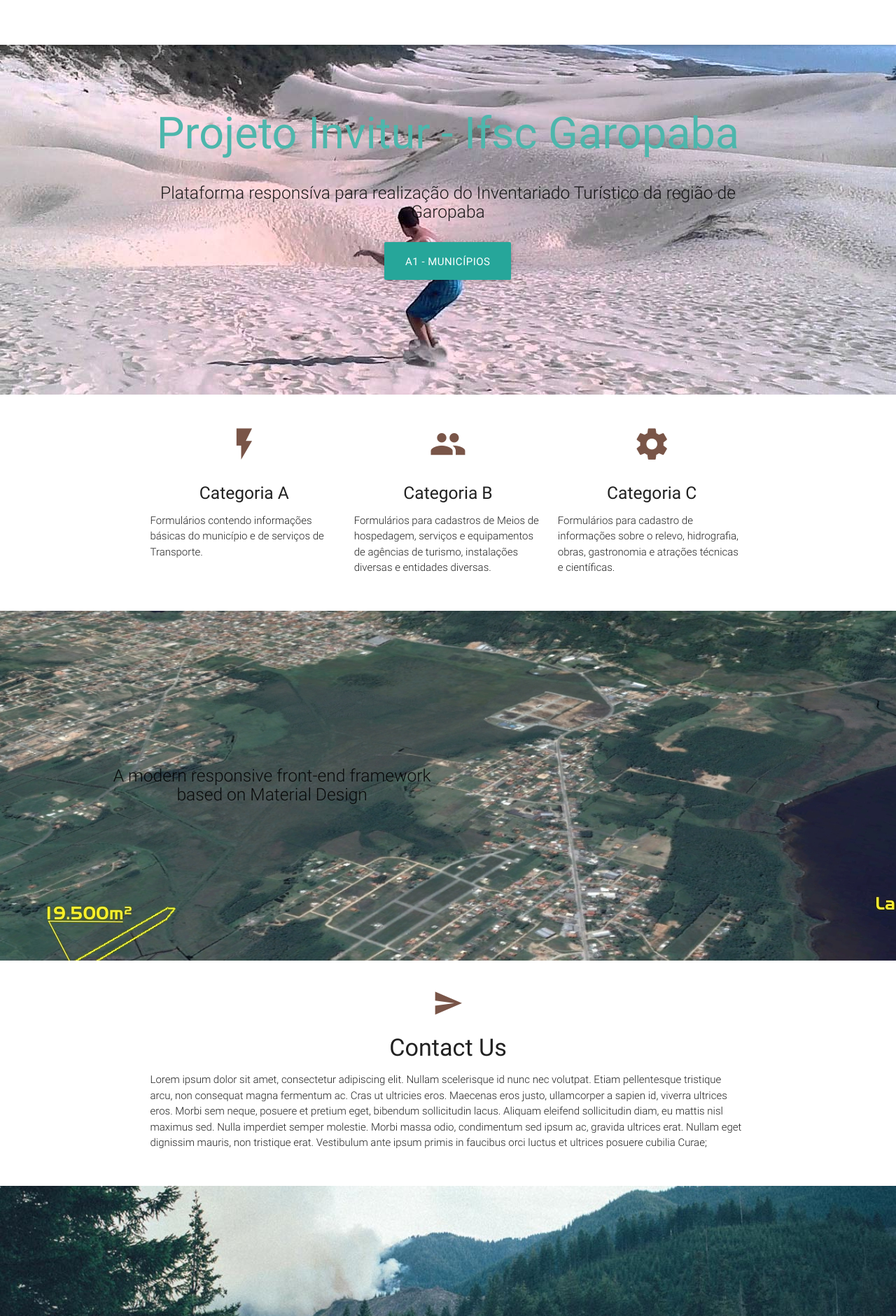
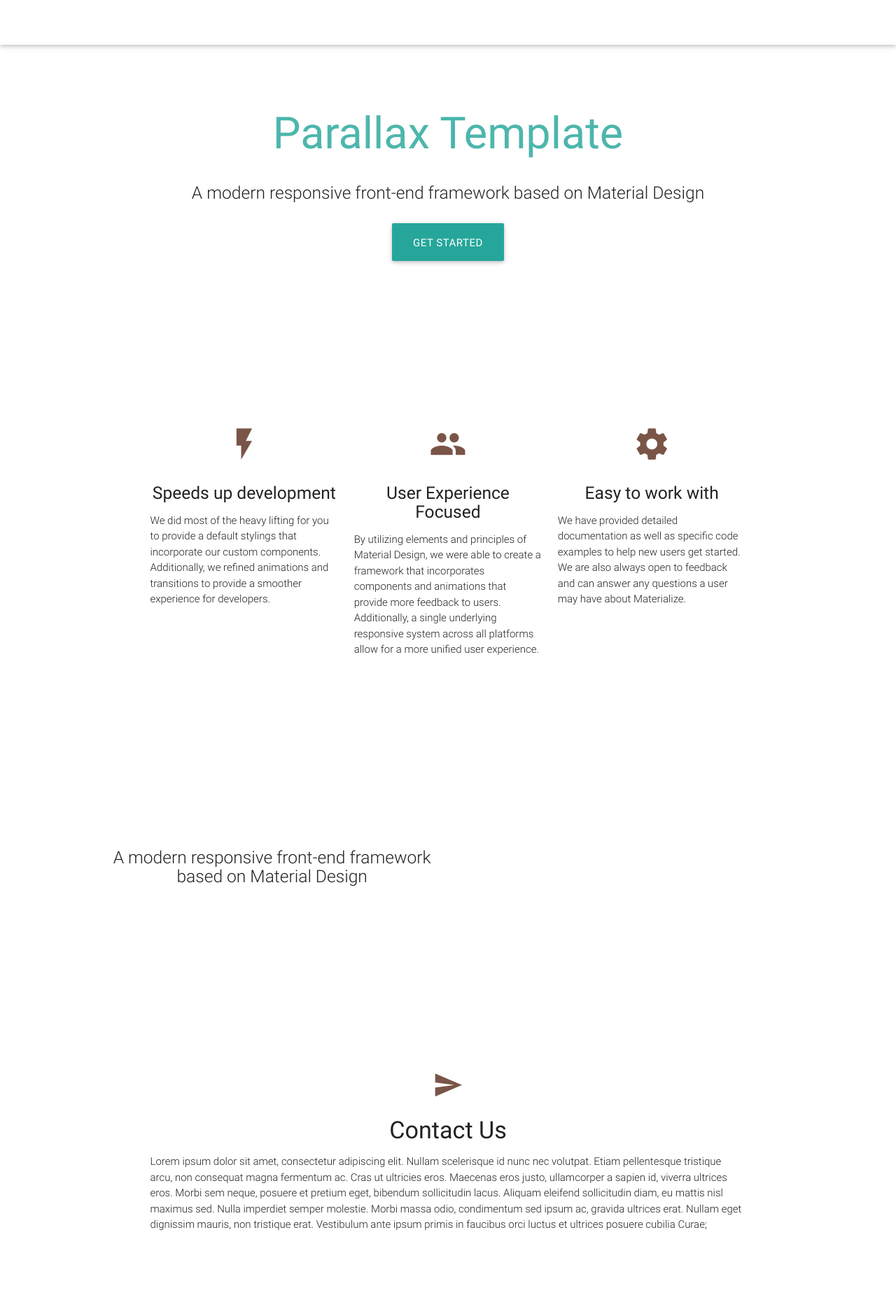
Before and after one commit to chameoandre/projeto-invitur-ifsc, a PHP site: page / in a window 1280 px wide. Shown: the top 1881 px of the page at 70% size. Run offline with PHP 8.4, Linux system fonts and the light colour scheme; data that the repository does not hold is empty; some libraries are stand-ins or nearby versions.

Commit message:
Tentativa de reverter alterações no layout dos diretórios

```diff
--- a/testes/testesAndre/index.php
+++ b/testes/testesAndre/index.php
@@ -1,10 +1,10 @@
 <?php
-    include './banco-estruturado/conecta.php';
+    include './banco/conecta.php';
     $sql = "select * from uf";
     $resultado = mysql_query($sql,$conexao);
     while($elemento = mysql_fetch_array($resultado)){
         $nomeUf = $elemento['nomeUf'];
-        echo "$nomeUf";
+        echo $nomeUf;
     }
     echo mysql_error();
 ?>
@@ -23,7 +23,7 @@
 <body>
   <nav class="white" role="navigation">
     <div class="nav-wrapper container">
-      <a id="logo-container" href="#" class="brand-logo">Logo - Teste para visualizar o conteúdo</a>
+      <a id="logo-container" href="#" class="brand-logo">Logo</a>
       <ul class="right hide-on-med-and-down">
         <li><a href="#">Navbar Link</a></li>
       </ul>
@@ -39,19 +39,18 @@
     <div class="section no-pad-bot">
       <div class="container">
         <br><br>
-        <h1 class="header center teal-text text-lighten-2">Projeto Invitur - Ifsc Garopaba</h1>
+        <h1 class="header center teal-text text-lighten-2">Parallax Template</h1>
         <div class="row center">
-          <h5 class="header col s12 light">Plataforma responsíva para realização do Inventariado Turístico da região de Garopaba</h5>
+          <h5 class="header col s12 light">A modern responsive front-end framework based on Material Design</h5>
         </div>
         <div class="row center">
-            <a href="materialize-for-invitur-A1.php" id="download-button" class="btn-large waves-effect waves-light teal lighten-1">A1 - Municípios</a>
-          <!-- <a href="http://materializecss.com/getting-started.html" id="download-button" class="btn-large waves-effect waves-light teal lighten-1">A2.1.1 - Rodovia</a>-->
+          <a href="http://materializecss.com/getting-started.html" id="download-button" class="btn-large waves-effect waves-light teal lighten-1">Get Started</a>
         </div>
         <br><br>
 
       </div>
     </div>
-      <div class="parallax"><img src="img/surf-dunas-siriu.jpg" alt="Unsplashed background img 2"></div>
+      <div class="parallax"><img src="img/background1.jpg" alt="Unsplashed background img 2"></div>
   </div>
 
 
@@ -63,27 +62,27 @@
         <div class="col s12 m4">
           <div class="icon-block">
             <h2 class="center brown-text"><i class="mdi-image-flash-on"></i></h2>
-            <h5 class="center">Categoria A</h5>
+            <h5 class="center">Speeds up development</h5>
 
-            <p class="light">Formulários contendo informações básicas do município e de serviços de Transporte.</p>
+            <p class="light">We did most of the heavy lifting for you to provide a default stylings that incorporate our custom components. Additionally, we refined animations and transitions to provide a smoother experience for developers.</p>
           </div>
         </div>
 
         <div class="col s12 m4">
           <div class="icon-block">
             <h2 class="center brown-text"><i class="mdi-social-group"></i></h2>
-            <h5 class="center">Categoria B</h5>
+            <h5 class="center">User Experience Focused</h5>
 
-            <p class="light">Formulários para cadastros de Meios de hospedagem, serviços e equipamentos de agências de turismo, instalações diversas e entidades diversas.</p>
+            <p class="light">By utilizing elements and principles of Material Design, we were able to create a framework that incorporates components and animations that provide more feedback to users. Additionally, a single underlying responsive system across all platforms allow for a more unified user experience.</p>
           </div>
         </div>
 
         <div class="col s12 m4">
           <div class="icon-block">
             <h2 class="center brown-text"><i class="mdi-action-settings"></i></h2>
-            <h5 class="center">Categoria C</h5>
+            <h5 class="center">Easy to work with</h5>
 
-            <p class="light">Formulários para cadastro de informações sobre o relevo, hidrografia, obras, gastronomia e atrações técnicas e científicas.</p>
+            <p class="light">We have provided detailed documentation as well as specific code examples to help new users get started. We are also always open to feedback and can answer any questions a user may have about Materialize.</p>
           </div>
         </div>
       </div>
@@ -100,7 +99,7 @@
         </div>
       </div>
     </div>
-      <div class="parallax"><img src="img/garopaba-satelite.jpg" alt="Unsplashed background img 2"></div>
+    <div class="parallax"><img src="img/background3.jpg" alt="Unsplashed background img 2"></div>
   </div>
 
   <div class="container">
@@ -168,8 +167,8 @@
 
   <!--  Scripts-->
   <script src="https://code.jquery.com/jquery-2.1.1.min.js"></script>
-  <script src="materialize/js/materialize.js"></script>
-  <script src="js-acoes/init.js"></script>
+  <script src="js/materialize.js"></script>
+  <script src="js/init.js"></script>
 
   </body>
 </html>
--- a/testes/testesAndre/js-acoes/init.js
+++ b/testes/testesAndre/js-acoes/init.js
@@ -10,6 +10,4 @@ $(document).ready(function () {
     $('.collapsible').collapsible({
         accordion: false // A setting that changes the collapsible behavior to expandable instead of the default accordion style
     });
-    $('.button-collapse').sideNav();
-    $('.parallax').parallax();
 });
```
Also changed, not shown: testes/testesAndre/materialize-for-invitur-A1.php (+8 -6 lines), testes/testesAndre/banco/conecta.php (renamed from testes/testesAndre/banco-estruturado/conecta.php), testes/testesAndre/img/baleiras.jpg (deleted), testes/testesAndre/img/garopaba-satelite.jpg (deleted), testes/testesAndre/img/mapa_praia_ferrugem_garopaba.jpg (deleted), testes/testesAndre/img/surf-dunas-siriu.jpg (deleted), 1 other file.
